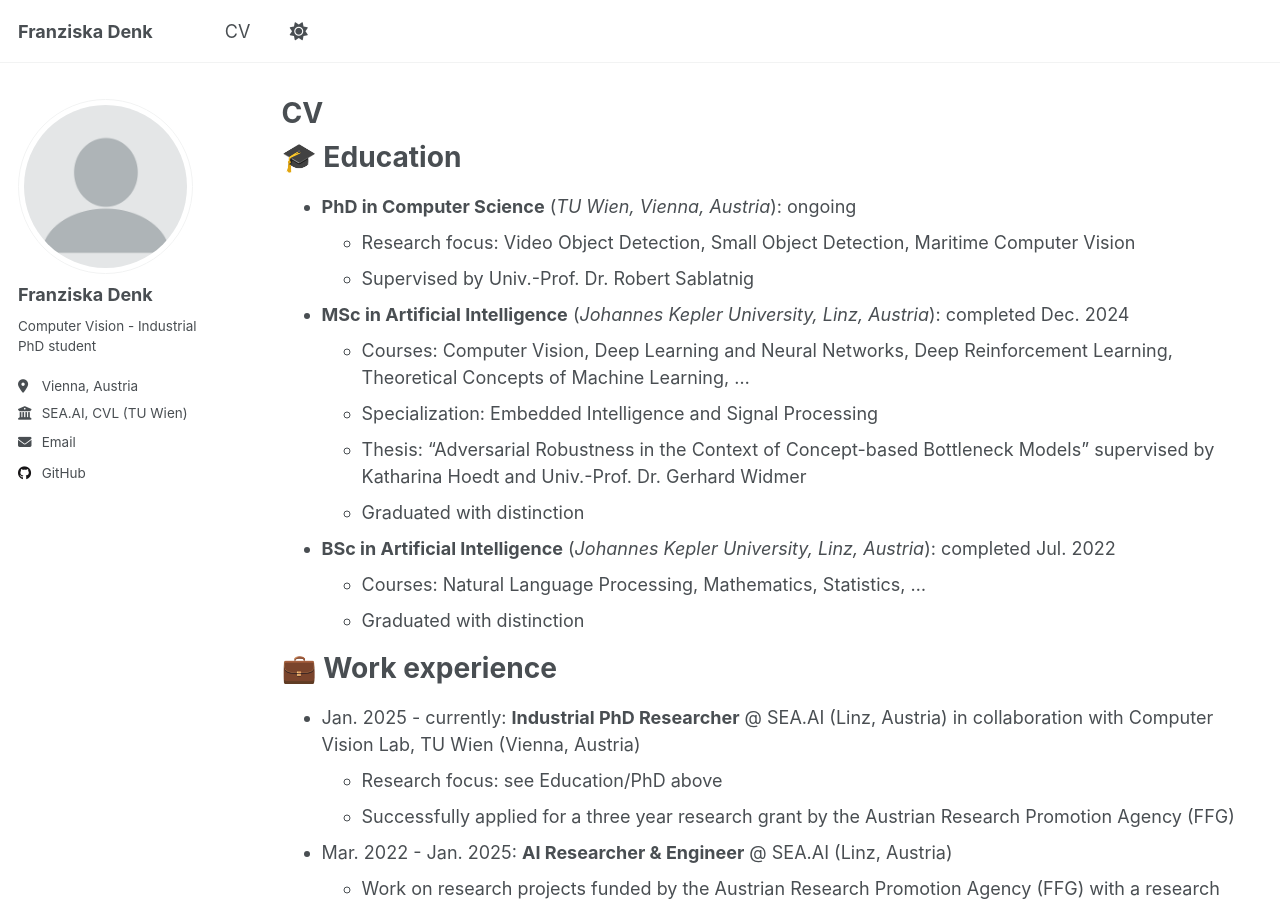
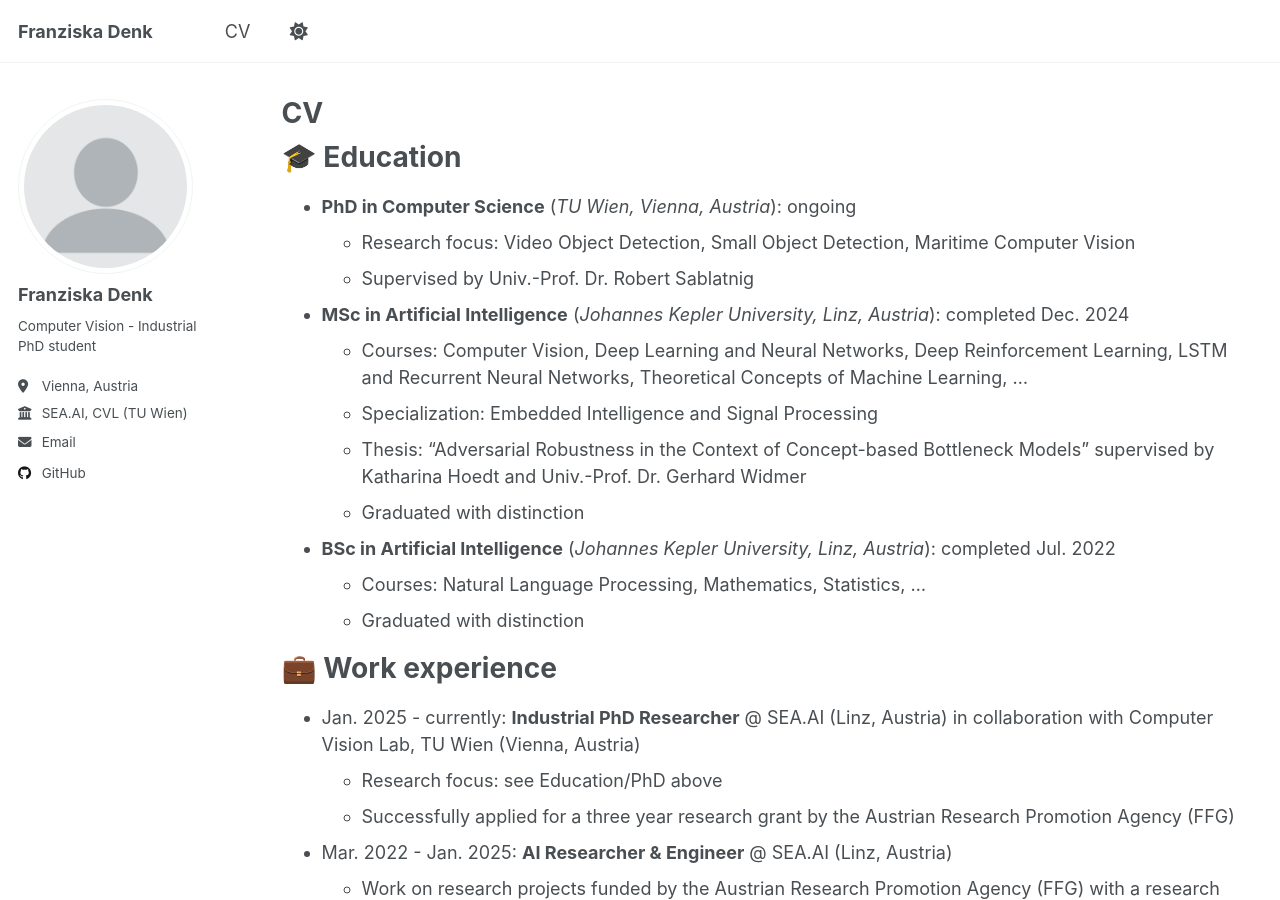
Before and after one commit to franziska-denk/franziska-denk.github.io, a Jekyll site: the page built from _pages/cv.md, in a window 1280 px wide and 900 px high. Built offline with Jekyll 4.4.1, drawn with Linux system fonts in a browser that asks for light colours; a script that is not in the unit is left out.

Commit message:
add cv changes

```diff
--- a/_pages/cv.md
+++ b/_pages/cv.md
@@ -15,7 +15,7 @@ redirect_from:
   * Research focus: Video Object Detection, Small Object Detection, Maritime Computer Vision
   * Supervised by Univ.-Prof. Dr. Robert Sablatnig
 * **MSc in Artificial Intelligence** (*Johannes Kepler University, Linz, Austria*): completed Dec. 2024
-  * Courses: Computer Vision, Deep Learning and Neural Networks, Deep Reinforcement Learning, Theoretical Concepts of Machine Learning, ...
+  * Courses: Computer Vision, Deep Learning and Neural Networks, Deep Reinforcement Learning, LSTM and Recurrent Neural Networks, Theoretical Concepts of Machine Learning, ...
   * Specialization: Embedded Intelligence and Signal Processing
   * Thesis: "Adversarial Robustness in the Context of Concept-based Bottleneck Models" supervised by Katharina Hoedt and Univ.-Prof. Dr. Gerhard Widmer
   * Graduated with distinction
```
